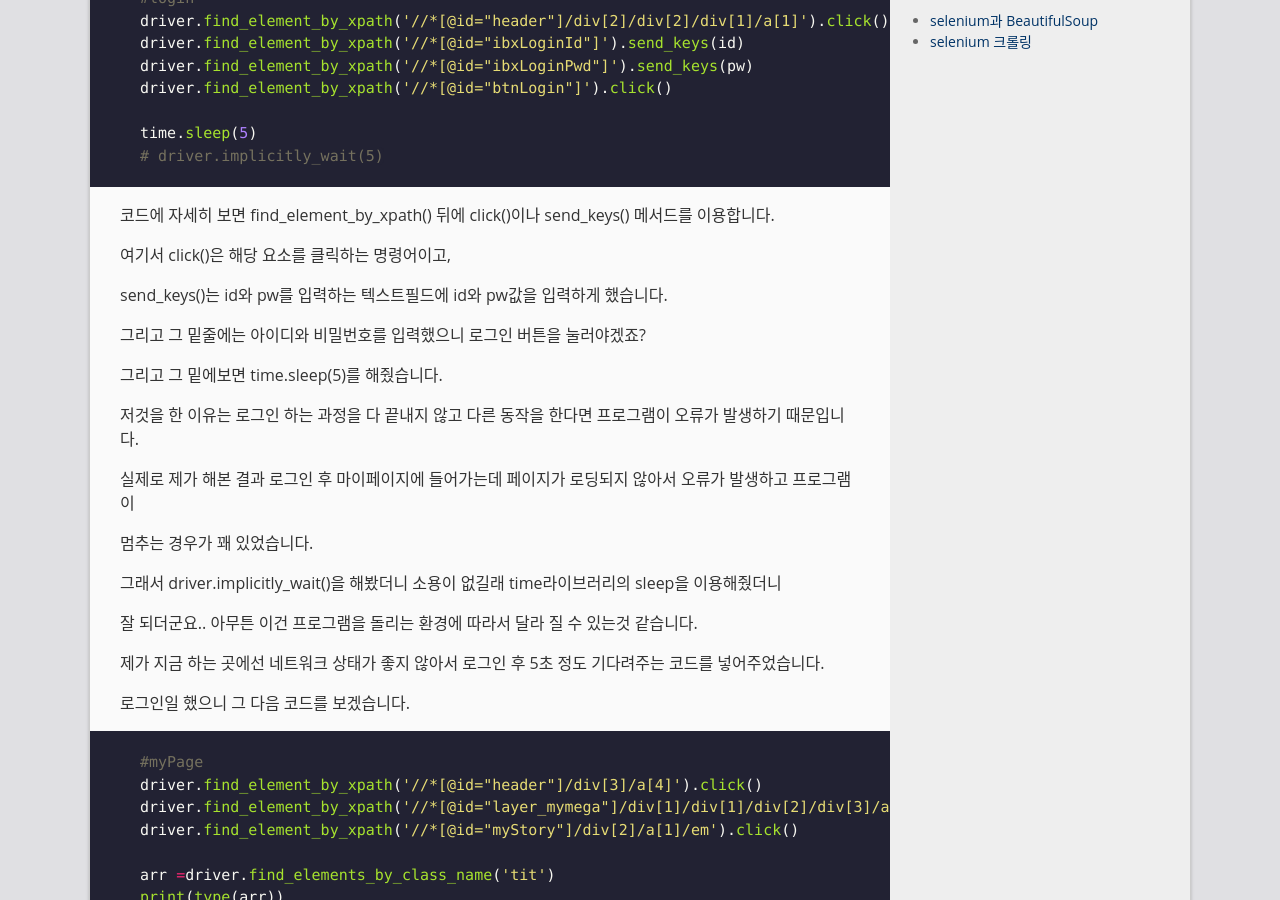
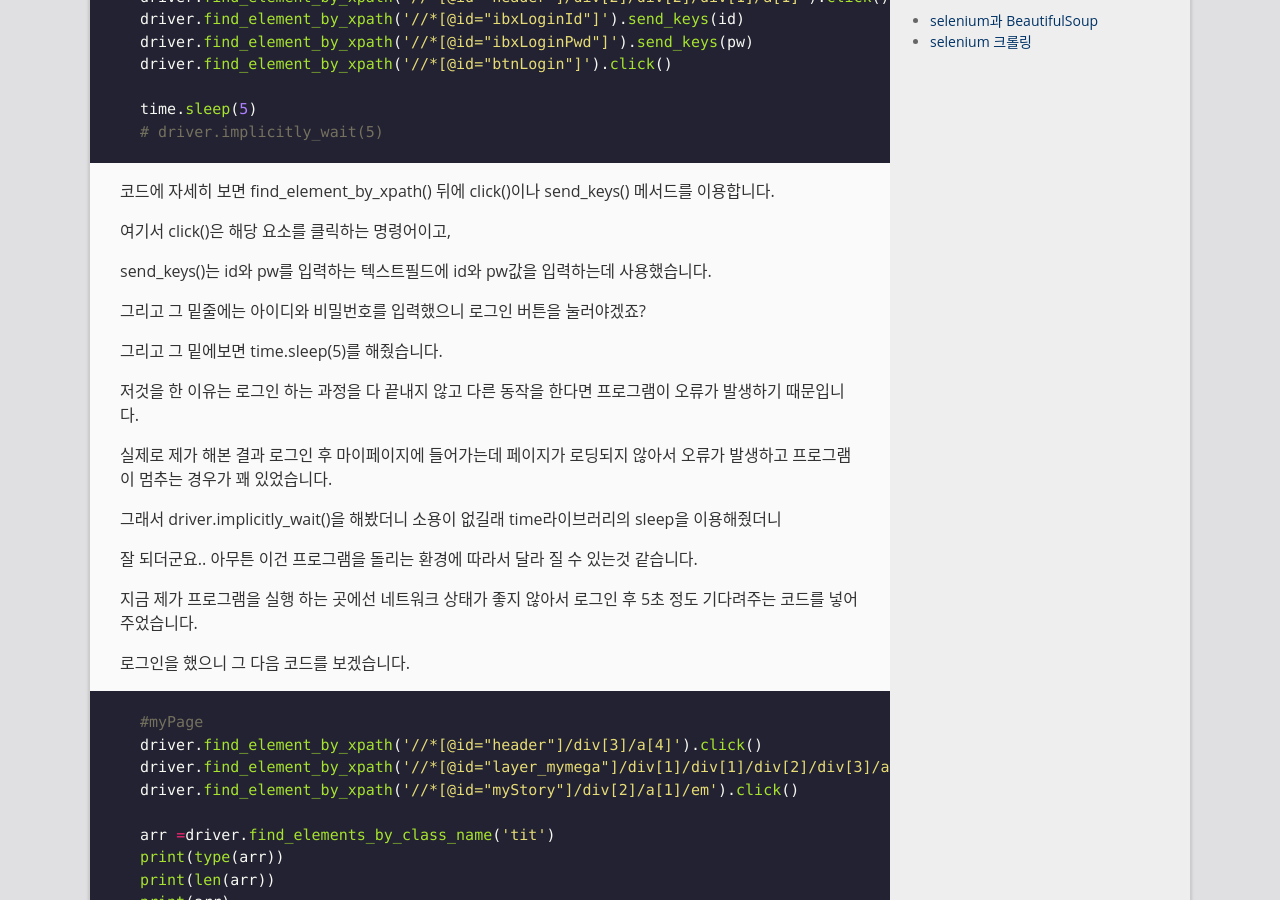
Before and after one commit to jh9875/jh9875.github.io, a Jekyll site: the page built from _posts/2020-08-02-selenium2.markdown, in a window 1280 px wide and 900 px high, scrolled down 3942 px. Built offline with Jekyll 4.4.1, drawn with Linux system fonts in a browser that asks for light colours; comment, search, counter and statistics services are not loaded; some of the changed text lies outside the part shown.

Commit message:
modify posting selenium2

```diff
--- a/_posts/2020-08-02-selenium2.markdown
+++ b/_posts/2020-08-02-selenium2.markdown
@@ -35,9 +35,9 @@ BeautifulSoup를 이용해서 크롤링을 연습하다 보면 안되는 부분
 
 프로그램에서 얻은 데이터가 0개였습니다.
 
-왜 안될까 한참을 생각해보다가 BeautifulSoup를 이용하면 동적 웹을 크롤링 할 수 없구나를 알았습니다.
+왜 안될까 한참을 생각해보다가 BeautifulSoup를 이용하면 동적 웹을 크롤링 할 수 없다는 것을 알았습니다.
 
-다른 분들은 selenium을 이용해서 동적 웹을 처리한다는 것을 알았습니다.
+인터넷에서 찾아보다가 다른 분들은 selenium을 이용해서 동적 웹을 처리한다는 것을 알았습니다.
 
 그렇다면 무조건 selenium을 쓰면 되는거 아니냐? 생각할 수 있습니다.
 
@@ -133,7 +133,7 @@ time.sleep(5)
 
 여기서 click()은 해당 요소를 클릭하는 명령어이고,
 
-send_keys()는 id와 pw를 입력하는 텍스트필드에 id와 pw값을 입력하게 했습니다.
+send_keys()는 id와 pw를 입력하는 텍스트필드에 id와 pw값을 입력하는데 사용했습니다.
 
 그리고 그 밑줄에는 아이디와 비밀번호를 입력했으니 로그인 버튼을 눌러야겠죠?
 
@@ -141,17 +141,15 @@ send_keys()는 id와 pw를 입력하는 텍스트필드에 id와 pw값을 입력
 
 저것을 한 이유는 로그인 하는 과정을 다 끝내지 않고 다른 동작을 한다면 프로그램이 오류가 발생하기 때문입니다.
 
-실제로 제가 해본 결과 로그인 후 마이페이지에 들어가는데 페이지가 로딩되지 않아서 오류가 발생하고 프로그램이
-
-멈추는 경우가 꽤 있었습니다.
+실제로 제가 해본 결과 로그인 후 마이페이지에 들어가는데 페이지가 로딩되지 않아서 오류가 발생하고 프로그램이 멈추는 경우가 꽤 있었습니다.
 
 그래서 driver.implicitly_wait()을 해봤더니 소용이 없길래 time라이브러리의 sleep을 이용해줬더니
 
 잘 되더군요.. 아무튼 이건 프로그램을 돌리는 환경에 따라서 달라 질 수 있는것 같습니다.
 
-제가 지금 하는 곳에선 네트워크 상태가 좋지 않아서 로그인 후 5초 정도 기다려주는 코드를 넣어주었습니다.
+지금 제가 프로그램을 실행 하는 곳에선 네트워크 상태가 좋지 않아서 로그인 후 5초 정도 기다려주는 코드를 넣어주었습니다.
 
-로그인일 했으니 그 다음 코드를 보겠습니다.
+로그인을 했으니 그 다음 코드를 보겠습니다.
 
 ~~~python
 #myPage
```
Also changed, not shown: other parts of _posts/2020-08-02-selenium2.markdown (+4 -4 lines).
